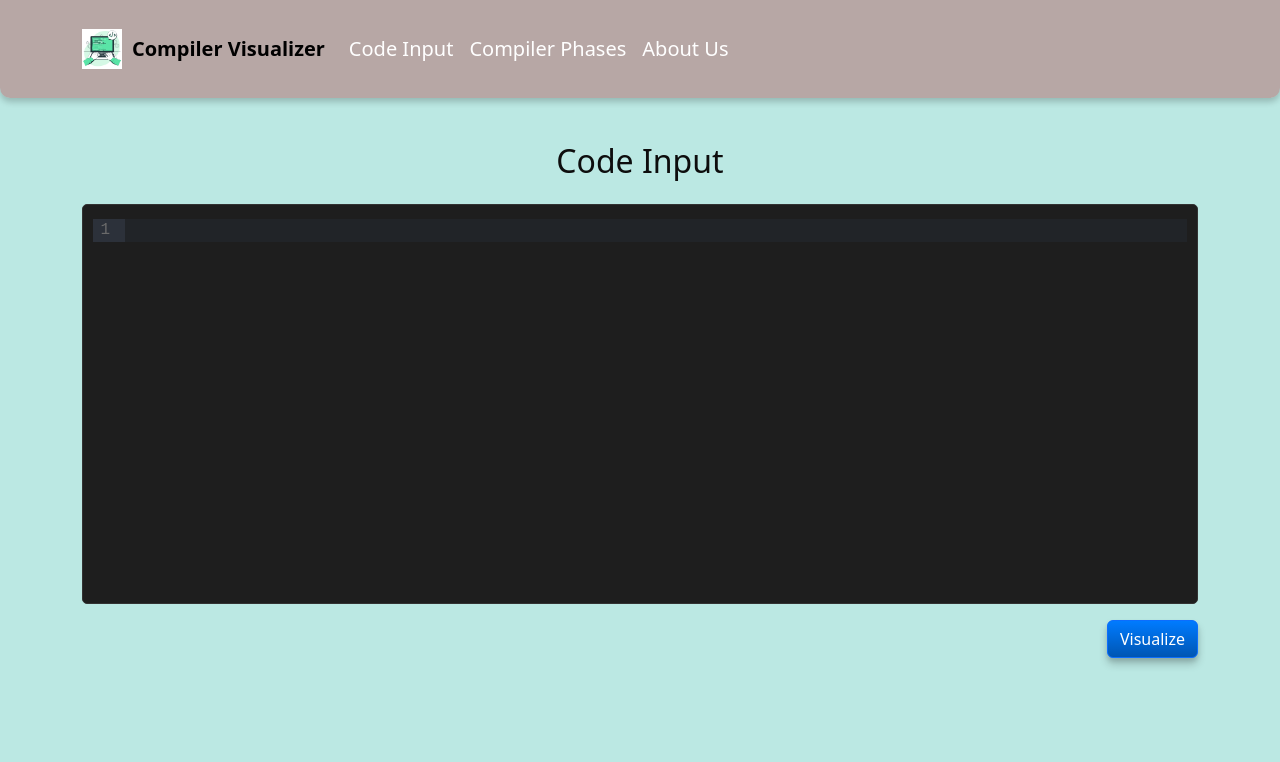
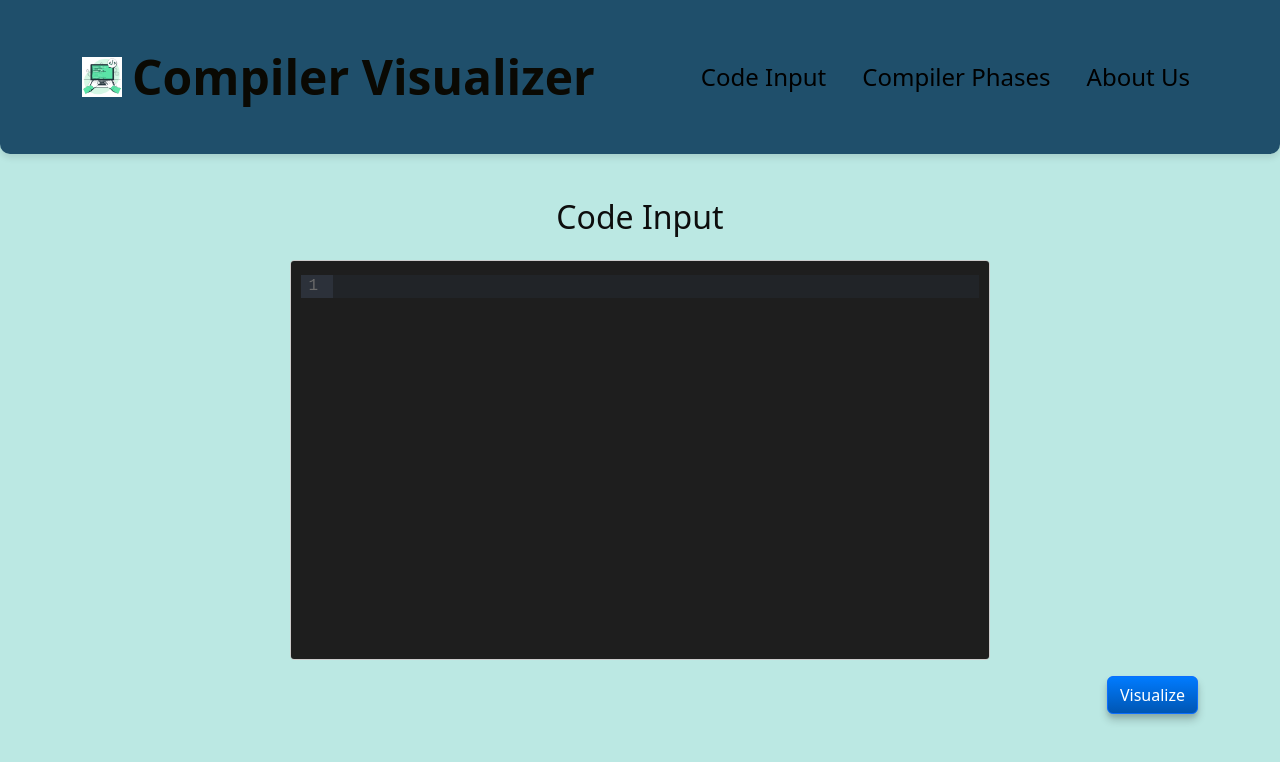
Before and after one commit to Abhishek00013/COMPILER-VISUALIZER, a React (Create React App) app in the folder frontend/: page / in a window 1280 px wide. Shown: the top 762 px of the page. Built offline with nearby package versions, Linux system fonts and the light colour scheme.

Commit message:
Modified Frontend

```diff
--- a/frontend/src/App.css
+++ b/frontend/src/App.css
@@ -5,6 +5,49 @@
 .App-logo {
   height: 40vmin;
   pointer-events: none;
+}
+
+.navbar {
+  background-color: rgb(31, 79, 107) !important;
+  padding: 1rem 0 !important;
+  box-shadow: 0 4px 6px rgba(0, 0, 0, 0.1) !important;
+}
+.navbar-nav {
+  margin-left: auto !important;
+}
+
+.navbar-brand {
+  color: rgb(10, 9, 3) !important;
+  font-size: 3rem !important;
+  font-weight: bold;
+  display: flex;
+  align-items: center;
+}
+
+.navbar-brand img {
+  font-size: 5rem !important;
+  font-weight: bold !important;
+  color: black !important;
+}
+
+.navbar-nav .nav-link {
+  font-size: 1.5rem !important;
+  color: black !important;
+  margin-left: 20px;
+}
+
+.nav-link:hover {
+  color: #f0db4f !important; /* yellow on hover */
+}
+.code-editor-container {
+  max-width: 700px;
+  margin: 0 auto;
+  border: 1px solid #ccc;
+  border-radius: 4px;
+  overflow: auto;
+}
+.code-editor-container .cm-editor {
+  height: 1500px !important;
 }
 
 @media (prefers-reduced-motion: no-preference) {
@@ -25,7 +68,7 @@
 }
 
 .App-link {
-  color: #61dafb;
+  color: rgb(116, 155, 165);
 }
 
 @keyframes App-logo-spin {
```
